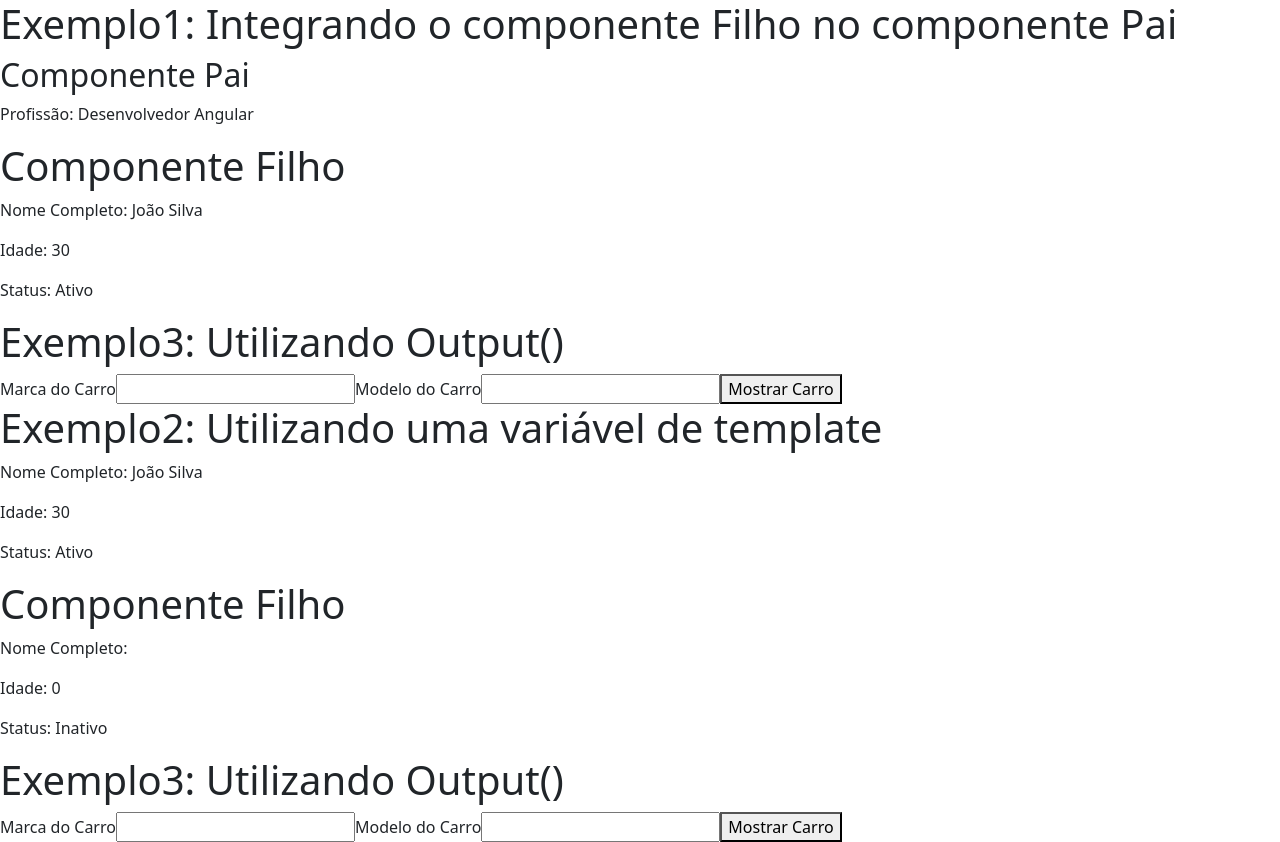
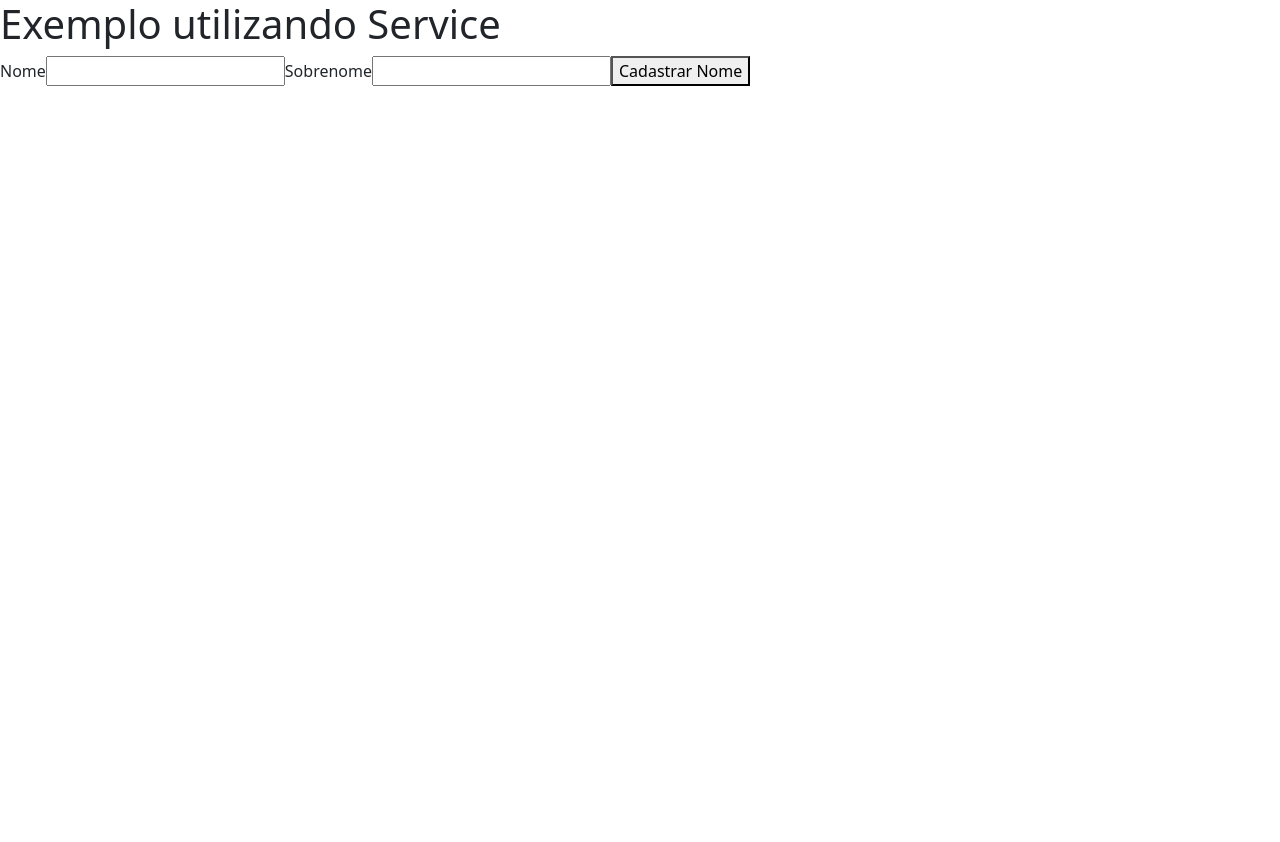
Before and after one commit to Daniel-Penelva/demo-angular17, an Angular app: page / in a window 1280 px wide. After the commit the page ends 800 px from the top, so only its background shows below. Built offline with nearby package versions, Linux system fonts and the light colour scheme.

Commit message:
feat: desvendando a utilização do service

```diff
--- a/src/app/app.component.html
+++ b/src/app/app.component.html
@@ -12,4 +12,4 @@
 -->
 
 
-<app-component-pai></app-component-pai>
+<app-exemplo-service1></app-exemplo-service1>
--- a/src/app/app.component.ts
+++ b/src/app/app.component.ts
@@ -34,6 +34,7 @@
 import { TiposVetoresComponent } from "./tipos-vetores/tipos-vetores.component";
 import { ComponentePersonalizadoComponent } from "./componentes/ex1_componente_personalizado/componente-personalizado/componente-personalizado.component";
 import { ComponentPaiComponent } from "./componentes/ex2_componente_personalizado/component-pai/component-pai.component";
+import { ExemploService1Component } from "./componentes/ex3_utilizando_service/exemplo-service1/exemplo-service1.component";
 
 @Component({
     selector: 'app-root',
@@ -76,7 +77,8 @@
     AdminUsersComponent,
     TiposVetoresComponent,
     ComponentePersonalizadoComponent,
-    ComponentPaiComponent
+    ComponentPaiComponent,
+    ExemploService1Component
 ]
 })
 export class AppComponent {
--- /dev/null
+++ b/src/app/componentes/ex3_utilizando_service/exemplo-service1/exemplo-service1.component.html
@@ -0,0 +1,9 @@
+<h1>Exemplo utilizando Service</h1>
+
+<label for="nome">Nome</label>
+<input type="text" id="nome" [(ngModel)]="nome">
+
+<label for="sobrenome">Sobrenome</label>
+<input type="text" id="sobrenome" [(ngModel)]="sobrenome">
+
+<button type="button" (click)="imprimirNomeCompleto()">Cadastrar Nome</button>
--- /dev/null
+++ b/src/app/componentes/ex3_utilizando_service/exemplo-service1/exemplo-service1.component.ts
@@ -0,0 +1,25 @@
+import { Component } from '@angular/core';
+import { FormsModule } from "@angular/forms";
+import { LoggerService } from '../logger.service';
+
+@Component({
+  selector: 'app-exemplo-service1',
+  standalone: true,
+  imports: [FormsModule],
+  templateUrl: './exemplo-service1.component.html',
+  styleUrl: './exemplo-service1.component.css'
+})
+export class ExemploService1Component {
+
+  constructor(private loggerService: LoggerService) {
+
+  }
+
+  nome: string = '';
+  sobrenome = '';
+
+  imprimirNomeCompleto() {
+    this.loggerService.logar(`Nome Completo cadastrado: ${this.nome} ${this.sobrenome}`);
+  }
+
+}
--- /dev/null
+++ b/src/app/componentes/ex3_utilizando_service/logger.service.ts
@@ -0,0 +1,22 @@
+import { Injectable } from '@angular/core';
+
+@Injectable({
+  providedIn: 'root'
+})
+export class LoggerService {
+
+  constructor() { }
+
+  mensagens: string[] = [];
+
+  logar(mensagem: string) {
+    alert(mensagem);
+    console.log(mensagem);
+    this.mensagens.push(mensagem);
+  }
+
+  exibirMenssagens() {
+    console.log('Mensagens registradas no LoggerService:');
+    this.mensagens.forEach(msg => console.log(msg));
+  }
+}
```
Also changed, not shown: src/app/componentes/ex3_utilizando_service/exemplo-service1/exemplo-service1.component.css (added), 2 other files (tests, documents, lock files or other folders).
